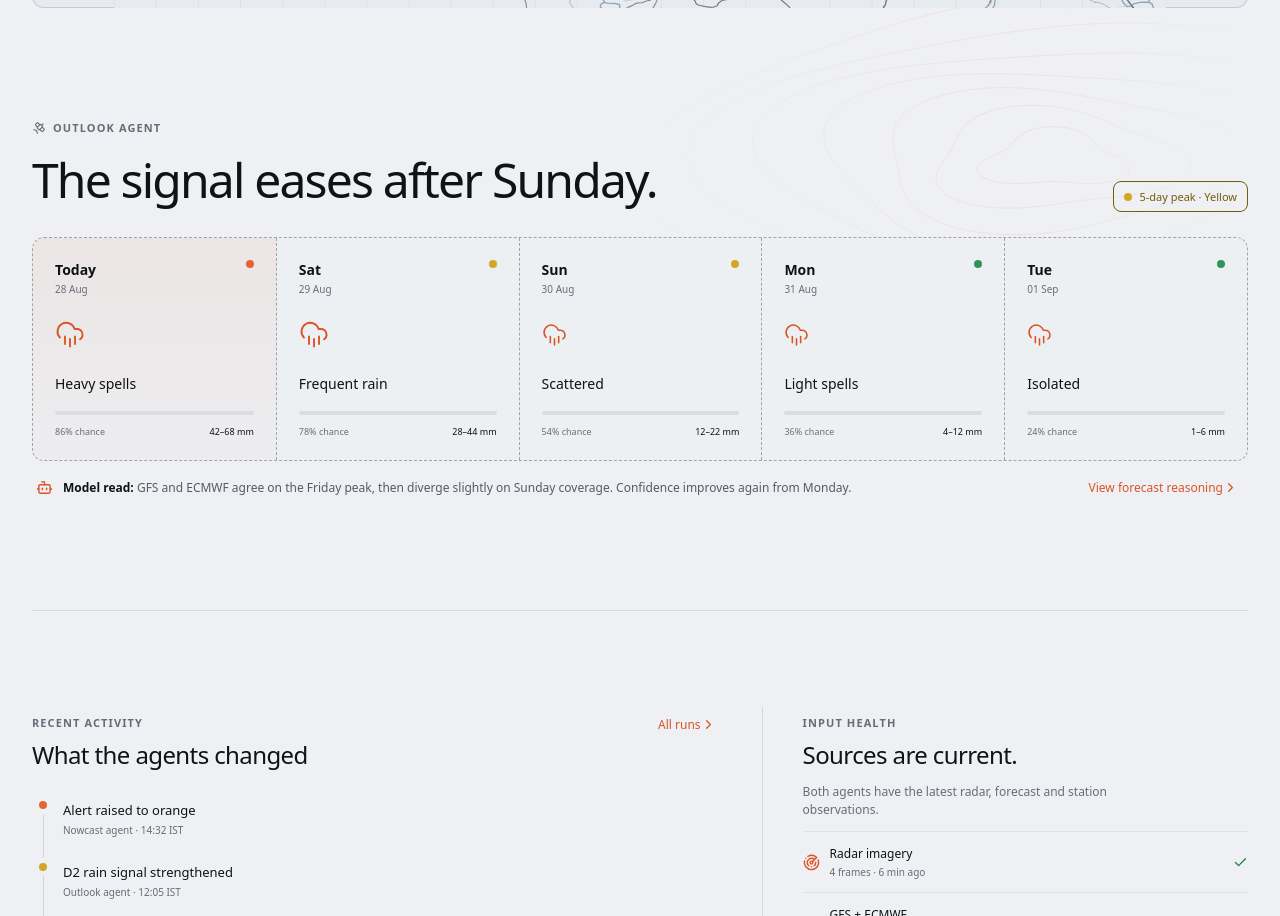
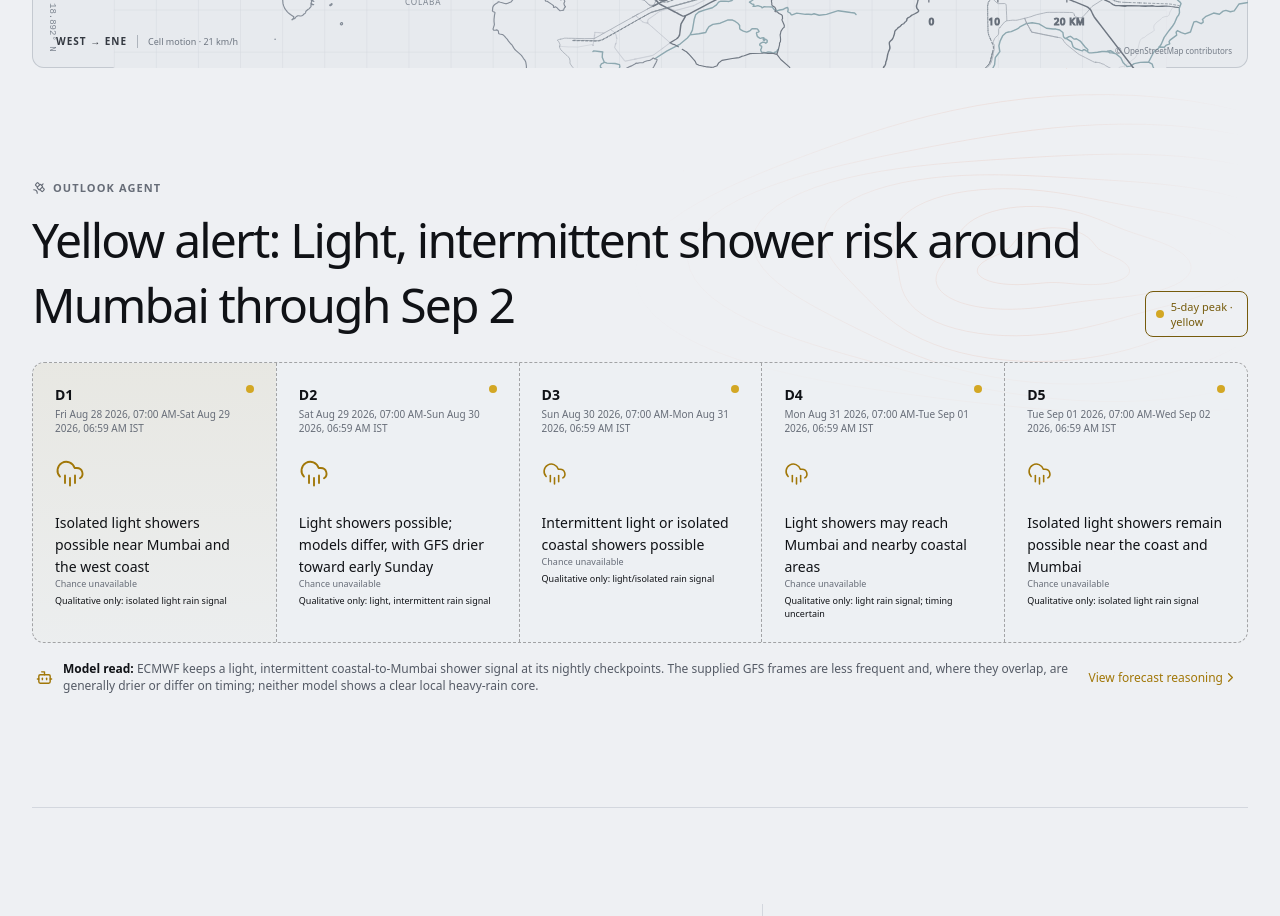
Before and after one commit to aneeshpatne/mausam3.0, an Astro site in the folder src/apps/web/: page / in a window 1280 px wide. Shown: the part 1884-2800 px from the top of the page. Built offline with nearby package versions, Linux system fonts and the light colour scheme; Astro itself is replaced by a stand-in of ours; a web font is replaced by a local one.

Commit message:
feat(web): render live site data with waiting state
- replace static mocks with primary/outlook from SiteData
- add WaitingForData fallback, research preview banner, and live metrics

```diff
--- a/src/apps/web/src/main.tsx
+++ b/src/apps/web/src/main.tsx
@@ -1,11 +1,10 @@
 import React from "react";
 import { Activity, Bell, Bot, Check, ChevronRight, Clock3, CloudRain, Mail, MapPin, MessageSquare, Radar, RefreshCw, Satellite, Wind, X } from "lucide-react";
 import { mmrMapPaths } from "./mmr-map-data";
+import type { Alert, SiteData } from "./site-data";
 import "./styles.css";
 
-type Alert = "green" | "yellow" | "orange" | "red";
-
-const forecast = [
+const fallbackForecast = [
   { day: "Today", date: "28 Aug", rain: "Heavy spells", chance: 86, mm: "42–68 mm", level: "orange" as Alert },
   { day: "Sat", date: "29 Aug", rain: "Frequent rain", chance: 78, mm: "28–44 mm", level: "yellow" as Alert },
   { day: "Sun", date: "30 Aug", rain: "Scattered", chance: 54, mm: "12–22 mm", level: "yellow" as Alert },
@@ -13,7 +12,7 @@ const forecast = [
   { day: "Tue", date: "01 Sep", rain: "Isolated", chance: 24, mm: "1–6 mm", level: "green" as Alert },
 ];
 
-const runs = [
+const fallbackRuns = [
   { agent: "Nowcast", time: "14:32", note: "Alert raised to orange", level: "orange" as Alert },
   { agent: "Outlook", time: "12:05", note: "D2 rain signal strengthened", level: "yellow" as Alert },
   { agent: "Nowcast", time: "09:18", note: "Morning report delivered", level: "yellow" as Alert },
@@ -105,7 +104,86 @@ function RefreshLoader({ visible }: { visible: boolean }) {
   return <div className={`refresh-loader ${visible ? "visible" : ""}`} aria-live="polite" aria-hidden={!visible}><div className="loader-radar"><Radar size={21}/><i/><i/><i/></div><div><b>Agents are reading the sky</b><span>Comparing radar · models · station data</span></div></div>;
 }
 
-export default function App() {
+function WaitingForData({ primaryReady, outlookReady }: { primaryReady: boolean; outlookReady: boolean }) {
+  const canvasRef = React.useRef<HTMLCanvasElement>(null);
+  React.useEffect(() => {
+    const canvas = canvasRef.current;
+    const context = canvas?.getContext("2d");
+    if (!canvas || !context) return;
+    const reducedMotion = window.matchMedia("(prefers-reduced-motion: reduce)").matches;
+    let frame = 0;
+    let animationId = 0;
+    const draw = () => {
+      const scale = Math.min(devicePixelRatio, 2);
+      const width = canvas.clientWidth;
+      const height = canvas.clientHeight;
+      if (canvas.width !== width * scale || canvas.height !== height * scale) {
+        canvas.width = width * scale;
+        canvas.height = height * scale;
+      }
+      context.setTransform(scale, 0, 0, scale, 0, 0);
+      context.clearRect(0, 0, width, height);
+      const time = reducedMotion ? 0 : frame * .008;
+      const cx = width / 2;
+      const cy = height / 2;
+      for (let ring = 0; ring < 9; ring++) {
+        context.beginPath();
+        const base = 34 + ring * Math.min(width, height) * .052;
+        for (let point = 0; point <= 160; point++) {
+          const angle = point / 160 * Math.PI * 2;
+          const drift = Math.sin(angle * (3 + ring % 3) + time * (ring % 2 ? -1 : 1) + ring) * (5 + ring * 1.4);
+          const x = cx + Math.cos(angle) * (base + drift) * 1.35;
+          const y = cy + Math.sin(angle) * (base + drift) * .7;
+          point ? context.lineTo(x, y) : context.moveTo(x, y);
+        }
+        context.strokeStyle = `rgba(217,85,40,${.2 - ring * .014})`;
+        context.lineWidth = ring === 0 ? 1.5 : 1;
+        context.stroke();
+      }
+      for (let point = 0; point < 54; point++) {
+        const angle = point * 2.39996 + time * (.15 + point % 4 * .035);
+        const distance = 30 + (point * 47 % 280);
+        const pulse = .45 + Math.sin(time * 2 + point) * .3;
+        context.fillStyle = `rgba(217,85,40,${pulse})`;
+        context.fillRect(cx + Math.cos(angle) * distance * 1.35, cy + Math.sin(angle) * distance * .7, 1.5, 1.5);
+      }
+      frame++;
+      if (!reducedMotion) animationId = requestAnimationFrame(draw);
+    };
+    draw();
+    const observer = new ResizeObserver(draw);
+    observer.observe(canvas);
+    return () => { cancelAnimationFrame(animationId); observer.disconnect(); };
+  }, []);
+
+  const waitingFor = [!primaryReady && "nowcast", !outlookReady && "five-day outlook"].filter(Boolean).join(" and ");
+  return <main className="waiting-screen" aria-live="polite">
+    <canvas ref={canvasRef} className="waiting-field" aria-hidden="true" />
+    <div className="waiting-brand"><span className="brand-mark"><CloudRain size={18}/></span><span>Mausam</span></div>
+    <section className="waiting-copy">
+      <div className="waiting-radar"><Radar size={22}/><i/><i/><i/></div>
+      <div className="eyebrow">Mumbai weather intelligence</div>
+      <h1>Reading the sky.</h1>
+      <p>The agents are preparing the first {waitingFor} report. This page will fill in after the next build.</p>
+      <div className="waiting-status"><span/><b>Waiting for agent data</b></div>
+    </section>
+    <small className="waiting-foot">Radar · forecast models · local observations</small>
+  </main>;
+}
+
+const fallbackPrimary = {
+  alert: "green" as Alert, headline: "Awaiting the first agent report.", summary: "The site data store is ready. A current nowcast will appear after the primary agent completes its next run.", analysedAt: new Date().toISOString(), rainChance: 0, expectedPeak: "Unavailable", confidence: "Low" as const, agentNote: "No persisted nowcast is available yet.", temperatureC: null, feelsLikeC: null, wind: null, rainRate: null, station: null, stationUpdatedAt: null, sourceSummary: "Waiting for the primary agent to persist its first report.",
+};
+const fallbackOutlook = { alert: "green" as Alert, headline: "Awaiting the first outlook report.", modelRead: "No persisted five-day outlook is available yet.", reasoning: "The forecast cards will be populated by the secondary agent after its next complete model run.", analysedAt: new Date().toISOString(), days: fallbackForecast.map(day => ({ date: day.date, label: day.day, rain: "Awaiting data", chance: null, rainfall: "Unavailable", alert: "green" as Alert })) };
+const formatTime = (value: string) => new Intl.DateTimeFormat("en-IN", { timeZone: "Asia/Kolkata", hour: "2-digit", minute: "2-digit", hour12: false }).format(new Date(value));
+const quantitativeChance = (chance: number | null, rainfall: string) =>
+  chance !== null && !/^qualitative\b/i.test(rainfall) ? chance : null;
+
+export default function App({ data }: { data: SiteData }) {
+  const primary = data.primary ?? fallbackPrimary;
+  const outlook = data.outlook ?? fallbackOutlook;
+  const forecast = outlook.days;
+  const runs = data.runs.length ? data.runs.slice(0, 3).map(run => ({ agent: run.agent, time: formatTime(run.analysedAt), note: run.note, level: run.alert })) : fallbackRuns;
   const [tab, setTab] = React.useState<"overview" | "runs">("overview");
   const [refreshed, setRefreshed] = React.useState(false);
   const [reasoning, setReasoning] = React.useState(false);
@@ -117,9 +195,17 @@ export default function App() {
     nodes.forEach(node=>observer.observe(node)); return()=>observer.disconnect();
   },[]);
 
+  if (!data.primary || !data.outlook) {
+    return <WaitingForData primaryReady={Boolean(data.primary)} outlookReady={Boolean(data.outlook)} />;
+  }
+
   return (
-    <div className={`app-shell ${refreshed ? "is-refreshing" : ""}`} data-alert-theme="orange">
+    <div className={`app-shell ${refreshed ? "is-refreshing" : ""}`} data-alert-theme={primary.alert}>
       <RefreshLoader visible={refreshed} />
+      <aside className="research-banner" aria-label="Research preview notice">
+        <span className="research-label"><Bot size={14}/> Research preview</span>
+        <p>Experimental AI-generated weather guidance. It may be incomplete or incorrect—always follow official IMD forecasts, warnings, and local emergency authorities.</p>
+      </aside>
       <header>
         <a className="brand" href="#top" aria-label="Mausam home"><span className="brand-mark"><CloudRain size={18} /></span><span>Mausam</span></a>
         <nav aria-label="Main navigation">
@@ -132,21 +218,21 @@ export default function App() {
       <main id="top">
         <section className="intro" data-reveal>
           <WeatherField />
-          <div className="intro-copy"><div className="eyebrow"><MapPin size={14} /> Mumbai Metropolitan Region</div><h1>Rain is building<br /><span>towards the evening.</span></h1><div className="signal-line"><span/><b>Live signal</b><i>18 sources · 2 agents · one current view</i></div></div>
-          <div className="updated"><Clock3 size={14} /> Last analysed 14:32 IST</div>
+          <div className="intro-copy"><div className="eyebrow"><MapPin size={14} /> Mumbai Metropolitan Region</div><h1>{primary.headline}</h1><div className="signal-line"><span/><b>Latest signal</b><i>2 agents · one current view</i></div></div>
+          <div className="updated"><Clock3 size={14} /> Last analysed {formatTime(primary.analysedAt)} IST</div>
         </section>
 
         <section className="hero-grid" data-reveal>
-          <article className="primary-card interactive-card live-signal-box" data-alert="orange">
+          <article className="primary-card interactive-card live-signal-box" data-alert={primary.alert}>
             <div className="scan-line" />
-            <div className="card-top"><div className="agent-label"><span className="agent-icon"><Radar size={17} /></span><div><b>Nowcast agent</b><small>Current + near term</small></div></div><span className="badge orange"><StatusDot level="orange" /> Orange alert</span></div>
-            <div className="hero-copy"><span className="kicker">Next 3–6 hours</span><h2>Heavy rain likely across western and central suburbs.</h2><p>Strong echoes are consolidating west of Mumbai and moving east-northeast. Short, intense spells may reduce visibility and cause local waterlogging during the evening commute.</p></div>
-            <div className="metrics"><div><small>Rain chance</small><strong>86%</strong></div><div><small>Expected peak</small><strong>5–7 PM</strong></div><div><small>Confidence</small><strong>High</strong></div></div>
-            <div className="agent-note"><Bot size={16} /><p><b>Agent note</b> Escalated from yellow at 14:32 as offshore echoes strengthened. Next useful check in 3 hours.</p></div>
+            <div className="card-top"><div className="agent-label"><span className="agent-icon"><Radar size={17} /></span><div><b>Nowcast agent</b><small>Current + near term</small></div></div><span className={`badge ${primary.alert}`}><StatusDot level={primary.alert} /> {primary.alert} alert</span></div>
+            <div className="hero-copy"><span className="kicker">Next 3–6 hours</span><h2>{primary.headline}</h2><p>{primary.summary}</p></div>
+            <div className="metrics"><div><small>Rain chance</small><strong>{primary.rainChance}%</strong></div><div><small>Expected peak</small><strong>{primary.expectedPeak}</strong></div><div><small>Confidence</small><strong>{primary.confidence}</strong></div></div>
+            <div className="agent-note"><Bot size={16} /><p><b>Agent note</b> {primary.agentNote}</p></div>
           </article>
 
           <aside className="side-stack">
-            <article className="condition-card interactive-card"><div className="section-label"><Activity size={15} /> Ground conditions</div><div className="condition-main"><div><strong><span className="number-roll">29</span>°</strong><span>Feels like 34°</span></div><div className="weather-glyph"><CloudRain size={48} strokeWidth={1.25} /><i/><i/><i/></div></div><div className="mini-grid"><div><Wind size={15} /><span>WSW 19 km/h</span></div><div><CloudRain size={15} /><span>7.8 mm / hr</span></div></div><div className="station"><span>Local station · Andheri</span><b>Updated 14:25</b></div></article>
+            <article className="condition-card interactive-card"><div className="section-label"><Activity size={15} /> Ground conditions</div><div className="condition-main"><div><strong><span className="number-roll">{primary.temperatureC ?? "—"}</span>{primary.temperatureC !== null && "°"}</strong><span>{primary.feelsLikeC === null ? "Latest reading unavailable" : `Feels like ${primary.feelsLikeC}°`}</span></div><div className="weather-glyph"><CloudRain size={48} strokeWidth={1.25} /><i/><i/><i/></div></div><div className="mini-grid"><div><Wind size={15} /><span>{primary.wind ?? "Wind unavailable"}</span></div><div><CloudRain size={15} /><span>{primary.rainRate ?? "Rain rate unavailable"}</span></div></div><div className="station"><span>Local station · {primary.station ?? "Unavailable"}</span><b>{primary.stationUpdatedAt ? `Updated ${primary.stationUpdatedAt}` : "Awaiting update"}</b></div></article>
             <article className="delivery-card"><div className="section-label"><Check size={15} /> Report delivered</div><Delivery icon={Mail} label="Email report" /><Delivery icon={MessageSquare} label="Discord update" /><Delivery icon={Bell} label="Alert banner" /></article>
           </aside>
         </section>
@@ -155,16 +241,16 @@ export default function App() {
 
         <section className="outlook-section" data-reveal>
           <WeatherField variant="isobars" />
-          <div className="section-head"><div><div className="eyebrow"><Satellite size={14} /> Outlook agent</div><h2>The signal eases after Sunday.</h2></div><span className="badge yellow"><StatusDot level="yellow" /> 5-day peak · Yellow</span></div>
+          <div className="section-head"><div><div className="eyebrow"><Satellite size={14} /> Outlook agent</div><h2>{outlook.headline}</h2></div><span className={`badge ${outlook.alert}`}><StatusDot level={outlook.alert} /> 5-day peak · {outlook.alert}</span></div>
           <div className="forecast-grid">
-            {forecast.map((item, i) => <article className={i === 0 ? "forecast today" : "forecast"} style={{"--delay":`${i*45}ms`} as React.CSSProperties} key={item.day}><div className="forecast-head"><div><b>{item.day}</b><small>{item.date}</small></div><StatusDot level={item.level} /></div><div className="rain-icon"><CloudRain size={i < 2 ? 30 : 25} strokeWidth={1.5} /></div><strong>{item.rain}</strong><div className="chance"><span style={{ "--chance": `${item.chance}%` } as React.CSSProperties} /></div><div className="forecast-foot"><span>{item.chance}% chance</span><b>{item.mm}</b></div></article>)}
+            {forecast.map((item, i) => { const chance = quantitativeChance(item.chance, item.rainfall); return <article className={i === 0 ? "forecast today" : "forecast"} style={{"--delay":`${i*45}ms`} as React.CSSProperties} key={item.date}><div className="forecast-head"><div><b>{item.label}</b><small>{item.date}</small></div><StatusDot level={item.alert} /></div><div className="rain-icon"><CloudRain size={i < 2 ? 30 : 25} strokeWidth={1.5} /></div><strong>{item.rain}</strong>{chance !== null && <div className="chance"><span style={{ "--chance": `${chance}%` } as React.CSSProperties} /></div>}<div className="forecast-foot"><span>{chance === null ? "Chance unavailable" : `${chance}% chance`}</span><b>{item.rainfall}</b></div></article>})}
           </div>
-          <div className={`model-note ${reasoning ? "expanded" : ""}`}><Bot size={17} /><div><p><b>Model read:</b> GFS and ECMWF agree on the Friday peak, then diverge slightly on Sunday coverage. Confidence improves again from Monday.</p>{reasoning&&<p className="reasoning-detail">ECMWF keeps the offshore trough organised six hours longer. GFS disperses it earlier. Both retain lighter, scattered convection through Sunday afternoon.</p>}</div><button aria-expanded={reasoning} onClick={()=>setReasoning(v=>!v)}>{reasoning ? "Hide reasoning" : "View forecast reasoning"} <ChevronRight size={15} /></button></div>
+          <div className={`model-note ${reasoning ? "expanded" : ""}`}><Bot size={17} /><div><p><b>Model read:</b> {outlook.modelRead}</p>{reasoning&&<p className="reasoning-detail">{outlook.reasoning}</p>}</div><button aria-expanded={reasoning} onClick={()=>setReasoning(v=>!v)}>{reasoning ? "Hide reasoning" : "View forecast reasoning"} <ChevronRight size={15} /></button></div>
         </section>
 
         <section className="lower-grid" data-reveal>
           <article className="timeline-card"><div className="section-head compact"><div><div className="eyebrow">Recent activity</div><h3>What the agents changed</h3></div><button onClick={() => setTab("runs")}>All runs <ChevronRight size={15} /></button></div><div className="timeline">{runs.map((run, i) => <div className="run" key={run.time}><div className="run-line"><StatusDot level={run.level} />{i < runs.length - 1 && <i />}</div><div><b>{run.note}</b><span>{run.agent} agent · {run.time} IST</span></div></div>)}</div></article>
-          <article className="sources-card"><div className="eyebrow">Input health</div><h3>Sources are current.</h3><p>Both agents have the latest radar, forecast and station observations.</p><div className="source"><Radar size={17} /><div><b>Radar imagery</b><span>4 frames · 6 min ago</span></div><Check size={15} /></div><div className="source"><Satellite size={17} /><div><b>GFS + ECMWF</b><span>10 panels · 2 hr ago</span></div><Check size={15} /></div><div className="source"><Activity size={17} /><div><b>Local observations</b><span>Andheri · 7 min ago</span></div><Check size={15} /></div></article>
+          <article className="sources-card"><div className="eyebrow">Input health</div><h3>Latest agent evidence.</h3><p>{primary.sourceSummary}</p><div className="source"><Radar size={17} /><div><b>Radar imagery</b><span>Primary agent input</span></div><Check size={15} /></div><div className="source"><Satellite size={17} /><div><b>GFS + ECMWF</b><span>10 outlook panels</span></div><Check size={15} /></div><div className="source"><Activity size={17} /><div><b>Local observations</b><span>{primary.station ?? "Station unavailable"}</span></div><Check size={15} /></div></article>
         </section>
       </main>
       <footer><span>Mausam / Mumbai weather intelligence</span><span>Times shown in IST · AI forecasts can be wrong</span></footer>
```
